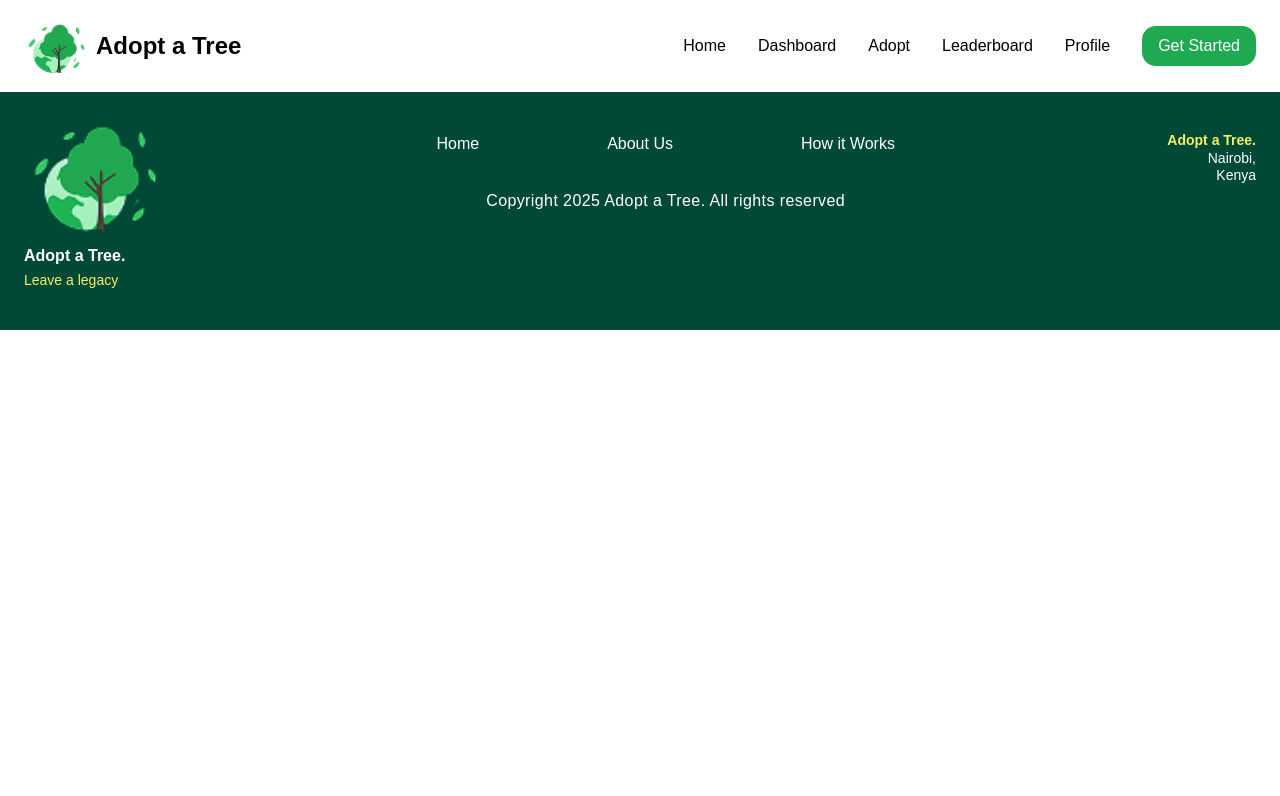
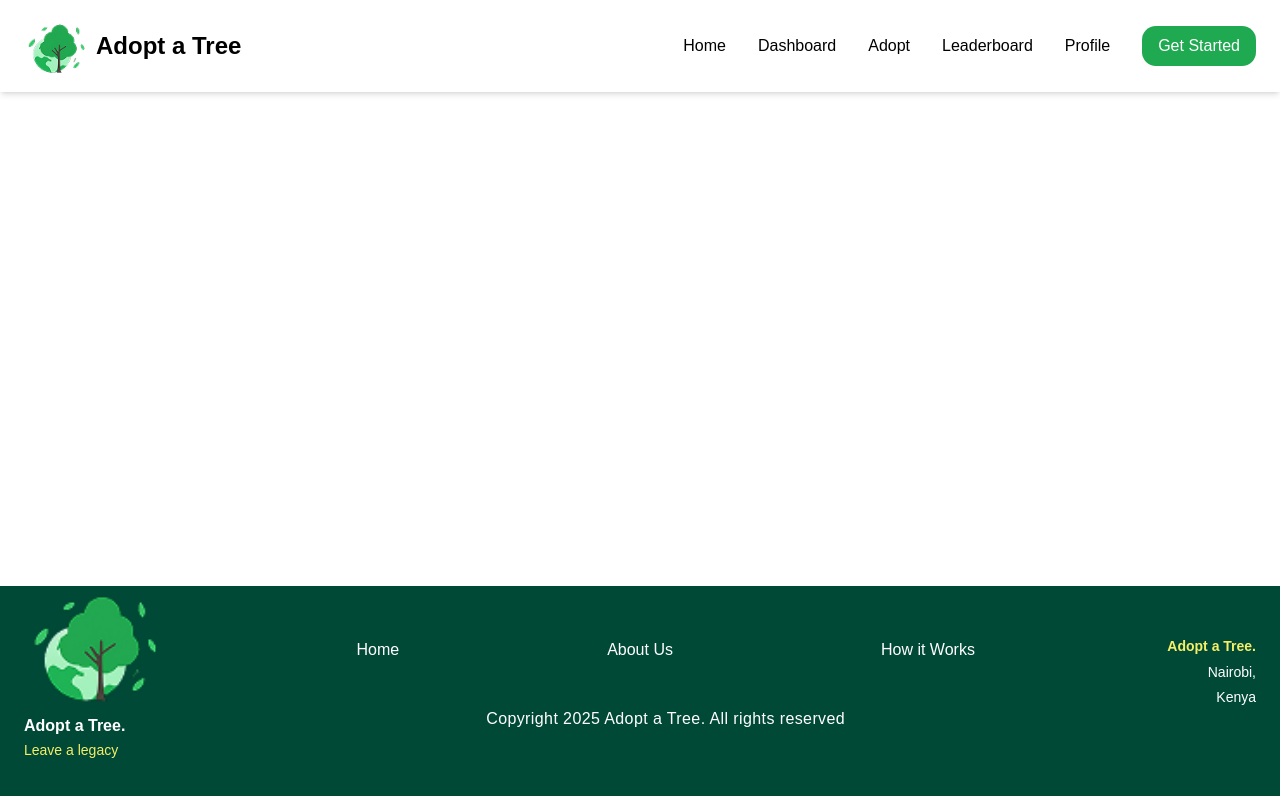
Before and after one commit to victorMwatu/Adopt-a-Tree, a Next.js app in the folder client/: page / in a window 1280 px wide. Shown: the top 796 px of the page. Built offline with nearby package versions, Linux system fonts and the light colour scheme.

Commit message:
fix: style footer, move Navbar and footer from layuout.js to page.js

```diff
--- a/client/src/app/layout.js
+++ b/client/src/app/layout.js
@@ -1,7 +1,6 @@
 import { Geist, Geist_Mono } from "next/font/google";
 import "./globals.css";
-import Navbar from "@/components/layout/Navbar";
-import Footer from "@/components/layout/Footer";
+import Home from "./page";
 
 
 const geistSans = Geist({
@@ -22,10 +21,8 @@ export const metadata = {
 export default function RootLayout({ children }) {
   return (
     <html lang="en">
-      <body>
-        <Navbar />
-         <main>{children}</main>
-        <Footer />
+       <body>
+        <Home />
       </body>
     </html>
   );
--- a/client/src/app/page.js
+++ b/client/src/app/page.js
@@ -1,5 +1,14 @@
-import Image from "next/image";
+import Navbar from "@/components/layout/Navbar";
+import Footer from "@/components/layout/Footer";
+
 
 export default function Home() {
-  return
+  return (
+
+    <main className="flex min-h-screen flex-col items-center justify-between " >
+
+        <Navbar />
+         <Footer />
+       </main>
+  );
 }
--- a/client/src/components/layout/Footer.jsx
+++ b/client/src/components/layout/Footer.jsx
@@ -6,7 +6,7 @@ const Footer = () => {
       <div className="flex flex-col md:flex-row justify-between items-center md:items-start gap-10 max-w-7xl mx-auto">
 
         {/* Left Section - Logo + Tagline */}
-     <div className="flex flex-col items-center md:items-start -mt-6">
+     <div className="flex flex-col items-center md:items-start -mt-12">
 
           <img
             src="/assets/logo1.png"
@@ -19,21 +19,21 @@ const Footer = () => {
 
         {/* Middle Section - Navigation + Copyright */}
         <div className="flex flex-col items-center text-center">
-          <div className="flex justify-center gap-[8rem] text-base font-medium">
+          <div className="flex justify-center gap-[13rem] text-base font-medium mt-3" >
             <p>Home</p>
             <p>About Us</p>
             <p>How it Works</p>
           </div>
-          <p className="text-sm md:text-base mt-8 font-normal tracking-wide leading-relaxed ">
+          <p className="text-sm md:text-base mt-11 font-normal tracking-wide leading-relaxed ">
             Copyright 2025 Adopt a Tree. All rights reserved
           </p>
         </div>
 
         {/* Right Section - Location */}
         <div className="flex flex-col items-center md:items-end text-sm leading-tight">
-          <p className="font-semibold text-[#F5EF67]">Adopt a Tree.</p>
-          <p>Nairobi,</p>
-          <p>Kenya</p>
+          <p className="font-semibold text-[#F5EF67] mt-3">Adopt a Tree.</p>
+          <p className="mt-2">Nairobi,</p>
+          <p className="mt-2">Kenya</p>
         </div>
 
       </div>
--- a/client/src/components/layout/Navbar.jsx
+++ b/client/src/components/layout/Navbar.jsx
@@ -4,7 +4,7 @@ import Link from 'next/link'
 
 const Navbar = () => {
   return (
-    <nav className="flex items-center justify-between px-6 py-4 bg-white text-black shadow-md">
+    <nav className="flex items-center justify-between px-6 py-4 bg-white text-black w-full shadow-md">
 
      {/* Logo */}
      <img src="/assets/logo1.png" alt="logo" className="w-16 h-15" />
```
